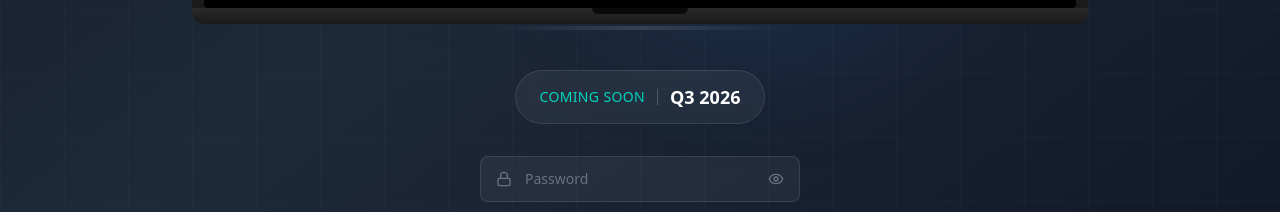
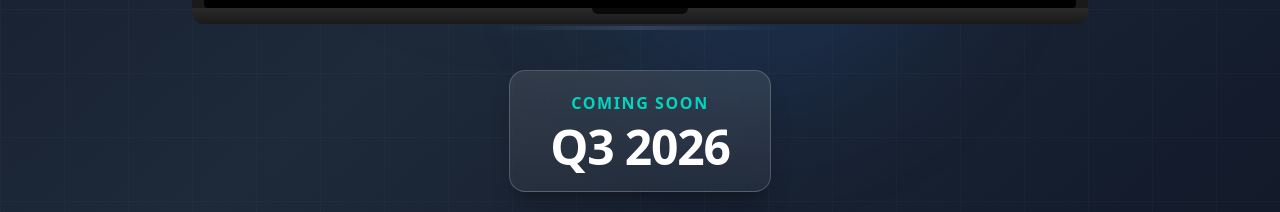
Before and after one commit to maliekmartin/career-forward-platform, a Next.js app: page / in a window 1280 px wide. Shown: the part 695-907 px from the top of the page. Built offline with nearby package versions, Linux system fonts and the light colour scheme; grey boxes are pictures that could not be loaded.

Commit message:
Make Coming Soon / Q3 2026 badge more prominent

```diff
--- a/src/components/preview-overlay.tsx
+++ b/src/components/preview-overlay.tsx
@@ -124,14 +124,13 @@ export function PreviewOverlay({ children }: PreviewOverlayProps) {
           initial={{ opacity: 0, y: 10 }}
           animate={{ opacity: 1, y: 0 }}
           transition={{ duration: 0.6, delay: 0.4 }}
-          className="mb-8"
+          className="mb-8 text-center"
         >
-          <div className="inline-flex items-center gap-3 px-6 py-3 bg-white/5 backdrop-blur-sm border border-white/10 rounded-full">
-            <span className="text-teal-400 text-sm font-medium tracking-wide uppercase">
+          <div className="inline-flex flex-col items-center gap-2 px-10 py-5 bg-gradient-to-b from-white/10 to-white/5 backdrop-blur-md border border-white/20 rounded-2xl shadow-xl shadow-black/20">
+            <span className="text-teal-400 text-base font-semibold tracking-widest uppercase">
               Coming Soon
             </span>
-            <span className="w-px h-4 bg-white/20" />
-            <span className="text-white text-lg font-bold">
+            <span className="text-white text-4xl md:text-5xl font-bold tracking-tight">
               Q3 2026
             </span>
           </div>
```
